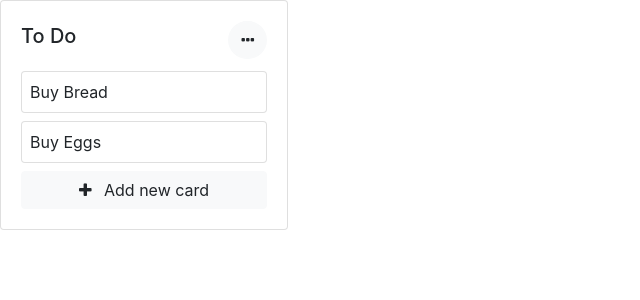
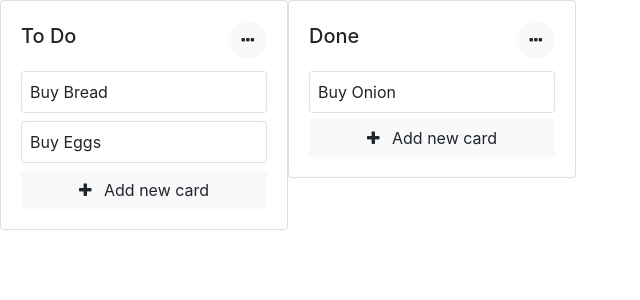
Before and after one commit to TatianaFomina/task-manager, an Angular app: page / in a window 1280 px wide. Shown: the top 300 px of the page, without its empty margins (0-640 px from the left). Built offline with nearby package versions, Linux system fonts and the light colour scheme.

Commit message:
Add drag and drop

```diff
--- a/src/app/app.component.html
+++ b/src/app/app.component.html
@@ -1,3 +1,8 @@
-<ng-container *ngFor="let list of lists">
-  <app-list [data]="list"></app-list>
-</ng-container>
+<div cdkDropListGroup>
+  <ng-container *ngFor="let list of lists">
+    <!-- <app-list [data]="list" cdkDropList [cdkDropListData]="list.tasks" (cdkDropListDropped)="drop($event)"> -->
+    <app-list [data]="list" (cardDrop)="drop($event)">
+
+    </app-list>
+  </ng-container>
+</div>
--- a/src/app/app.component.scss
+++ b/src/app/app.component.scss
@@ -0,0 +1,3 @@
+:host > div {
+  display: flex;
+}
--- a/src/app/app.component.ts
+++ b/src/app/app.component.ts
@@ -1,5 +1,8 @@
 import { Component } from '@angular/core';
 import { List } from './models/list.model';
+import { Task } from './models/task.model';
+import { CdkDragDrop, moveItemInArray, transferArrayItem } from '@angular/cdk/drag-drop';
+
 
 @Component({
   selector: 'app-root',
@@ -21,5 +24,26 @@ export class AppComponent {
         title: "Buy Eggs"
       }
     ]
+  },
+  {
+    id: "id",
+    name: "Done",
+    tasks: [
+      {
+        id: "id",
+        title: "Buy Onion"
+      }
+    ]
   }];
+
+  drop(event: CdkDragDrop<Task[]>) {
+    if (event.previousContainer === event.container) {
+      moveItemInArray(event.container.data, event.previousIndex, event.currentIndex);
+    } else {
+      transferArrayItem(event.previousContainer.data,
+                        event.container.data,
+                        event.previousIndex,
+                        event.currentIndex);
+    }
+  }
 }
--- a/src/app/app.module.ts
+++ b/src/app/app.module.ts
@@ -8,6 +8,7 @@ import { TaskComponent } from './components/task/task.component';
 import { NewTaskFormComponent } from './components/new-task-form/new-task-form.component';
 import { FormsModule } from '@angular/forms';
 import { ReactiveFormsModule } from '@angular/forms';
+import { DragDropModule } from '@angular/cdk/drag-drop';
 
 @NgModule({
   declarations: [
@@ -20,7 +21,8 @@ import { ReactiveFormsModule } from '@angular/forms';
     BrowserModule,
     NgbModule,
     FormsModule,
-    ReactiveFormsModule
+    ReactiveFormsModule,
+    DragDropModule
   ],
   providers: [],
   bootstrap: [AppComponent]
--- a/src/app/components/list/list.component.html
+++ b/src/app/components/list/list.component.html
@@ -9,9 +9,9 @@
       </button>
     </div>
 
-    <ng-container *ngFor="let task of data.tasks">
-      <app-task [data]="task"></app-task>
-    </ng-container>
+    <div cdkDropList [cdkDropListData]="data.tasks" (cdkDropListDropped)="drop($event)" class="drop-list-container">
+      <app-task *ngFor="let task of data.tasks" [data]="task" cdkDrag></app-task>
+    </div>
 
     <button *ngIf="!newTaskFormDisplayed" class="btn btn-light add-btn" (click)="newTaskFormDisplayed = true">
       <i class="fa fa-plus add-icon"></i>
--- a/src/app/components/list/list.component.scss
+++ b/src/app/components/list/list.component.scss
@@ -5,6 +5,10 @@
     display: flex;
     justify-content: space-between;
     align-items:center;
+  }
+
+  .drop-list-container {
+    min-height: 3rem;
   }
 
   .list-options-btn {
--- a/src/app/components/list/list.component.ts
+++ b/src/app/components/list/list.component.ts
@@ -1,6 +1,8 @@
-import { Component, Input, OnInit } from '@angular/core';
+import { Component, EventEmitter, Input, OnInit, Output } from '@angular/core';
 import { List } from 'src/app/models/list.model';
+import { Task } from 'src/app/models/task.model';
 import { TaskComponent } from '../task/task.component';
+import {CdkDragDrop, moveItemInArray, transferArrayItem} from '@angular/cdk/drag-drop';
 
 @Component({
   selector: 'app-list',
@@ -10,6 +12,7 @@ import { TaskComponent } from '../task/task.component';
 export class ListComponent implements OnInit {
 
   @Input() data: List;
+  @Output() cardDrop = new EventEmitter<CdkDragDrop<Task[]>>();
 
   public newTaskFormDisplayed: boolean = false;
 
@@ -24,4 +27,8 @@ export class ListComponent implements OnInit {
     // this.newTaskFormDisplayed = true;
   }
 
+  drop(event: CdkDragDrop<Task[]>) {
+    this.cardDrop.emit(event);
+  }
+
 }
```
